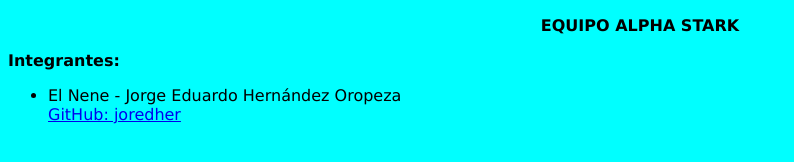
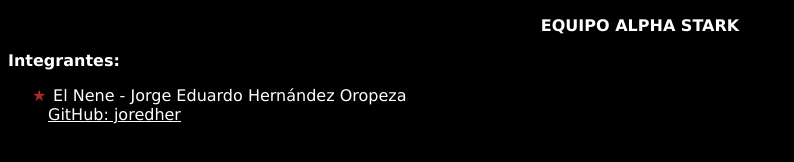
Before and after one commit to edujiro/sprint1, a plain HTML site: page index.html in a window 1280 px wide. Shown: the whole page, without its empty margins (0-794 px from the left). Drawn offline with Linux system fonts and the light colour scheme.

Commit message:
Update style.css
Se agregan nuevos estilos y se cambia por la viñeta por una estrella...

```diff
--- a/css/style.css
+++ b/css/style.css
@@ -1,5 +1,6 @@
 body {
-    background-color: aqua;
+    color: white;
+    background-color: black;
     font-family: Verdana, Geneva, Tahoma, sans-serif;
 }
 
@@ -10,3 +11,19 @@ body p:first-child {
 body p:nth-child(2) {
     font-weight: bold;
 }
+
+ul li {
+    list-style: none;
+}
+
+ul li::before {
+    content: "★";
+    color: brown;
+    display: inline-block;
+    width: 1em;
+    margin-left: -1em;
+}
+
+ul li a {
+    color: white;
+}
```
